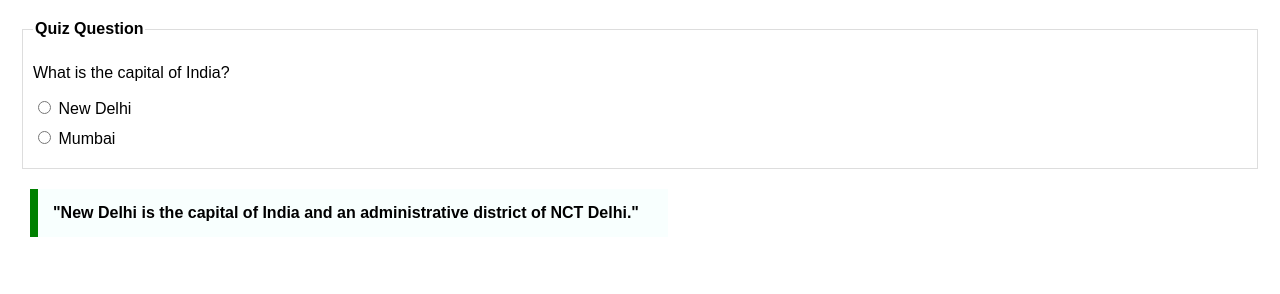
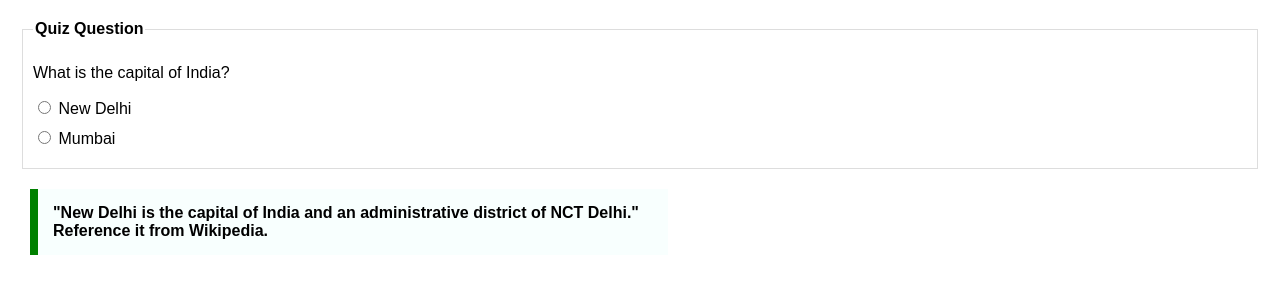
Before and after one commit to acciojob/trivia-prashant04071995, a website: page main.html in a window 1280 px wide. Drawn offline with Linux system fonts and the light colour scheme.

Commit message:
created a submission

```diff
--- a/main.html
+++ b/main.html
@@ -55,7 +55,7 @@
   </fieldset>
 
   <blockquote>
-    "New Delhi is the capital of India and an administrative district of NCT Delhi."
+    "New Delhi is the capital of India and an administrative district of NCT Delhi." Reference it from Wikipedia.
   </blockquote>
 
 </body>
```
